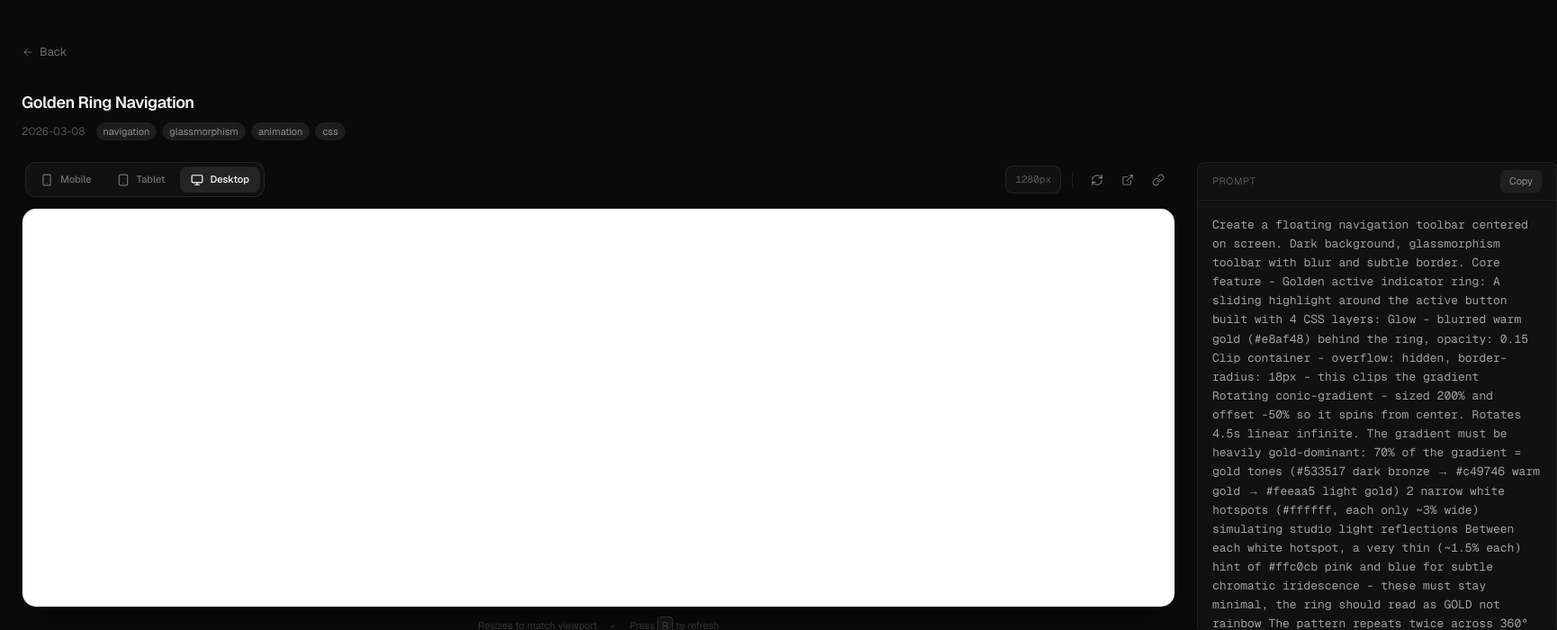
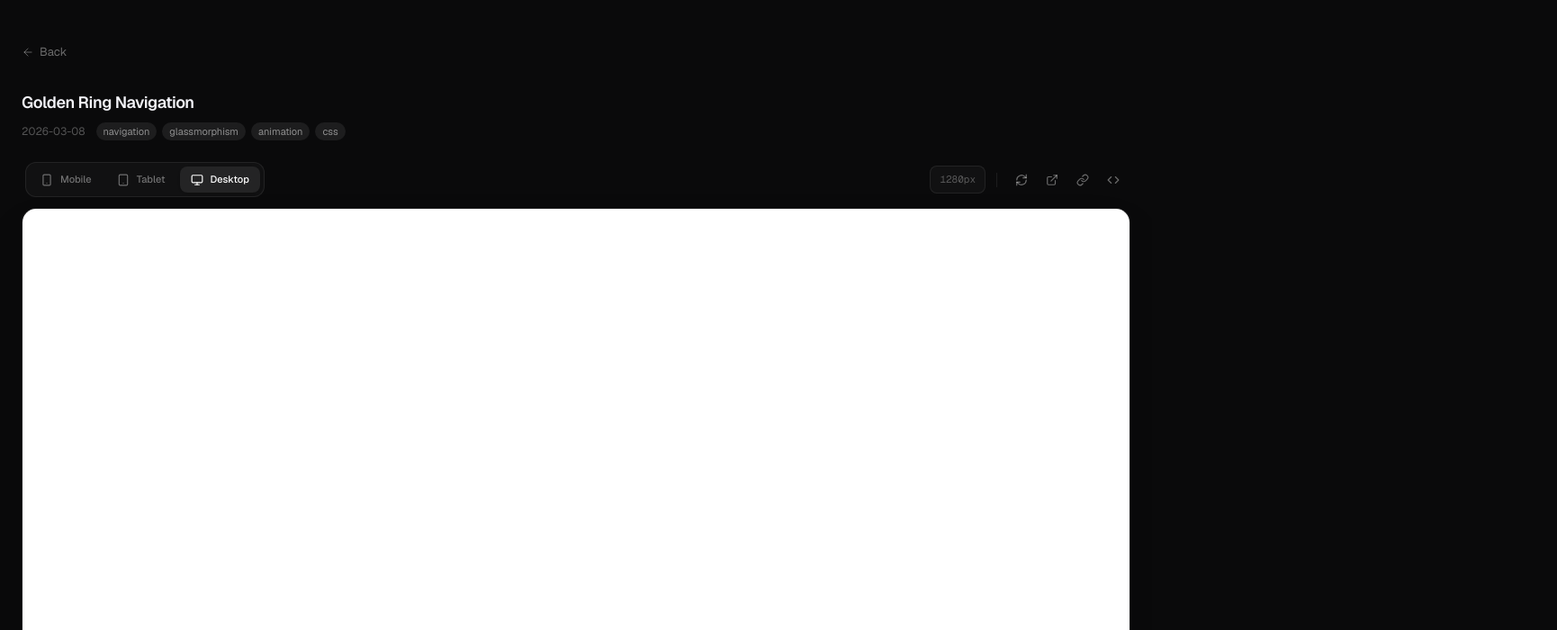
Before and after one commit to danielhirt/ux-designs, a Next.js app: page /golden-ring-nav in a window 1280 px wide. Shown: the top 700 px of the page at 90% size, 1730 px wide, since content can reach past the window. Built offline with nearby package versions, Linux system fonts and the light colour scheme.

Commit message:
feat: wire up HTML source exposure on detail page

```diff
--- a/app/[slug]/page.tsx
+++ b/app/[slug]/page.tsx
@@ -1,9 +1,10 @@
 import type { Metadata } from "next";
 import { notFound } from "next/navigation";
 import Link from "next/link";
-import { getAllComponents, getComponent } from "@/lib/components";
+import { getAllComponents, getComponent, getComponentSource } from "@/lib/components";
 import { PreviewFrame } from "@/components/preview-frame";
 import { PromptBlock } from "@/components/prompt-block";
+import { SourceBlock } from "@/components/source-block";
 
 export async function generateStaticParams() {
   const components = getAllComponents();
@@ -33,6 +34,7 @@ export default async function DetailPage({
   const component = getComponent(slug);
   if (!component) notFound();
 
+  const source = getComponentSource(slug);
   const iframeSrc = `/registry/${component.slug}/${component.htmlFile}`;
 
   return (
@@ -77,13 +79,18 @@ export default async function DetailPage({
         </div>
       </div>
 
-      {/* Two-panel layout */}
-      <div className="grid lg:grid-cols-[1fr_400px] gap-6">
+      {/* Stacked layout */}
+      <div className="flex flex-col gap-12">
         {/* Preview */}
-        <PreviewFrame src={iframeSrc} title={component.title} />
+        <div className="h-[600px] lg:h-[800px] flex flex-col">
+          <PreviewFrame src={iframeSrc} title={component.title} source={source ?? undefined} />
+        </div>
 
-        {/* Prompt */}
-        <PromptBlock prompt={component.prompt} />
+        {/* Prompt + Source side by side */}
+        <div className="grid grid-cols-1 lg:grid-cols-2 gap-6">
+          <PromptBlock prompt={component.prompt} />
+          {source && <SourceBlock source={source} />}
+        </div>
       </div>
     </main>
   );
```
